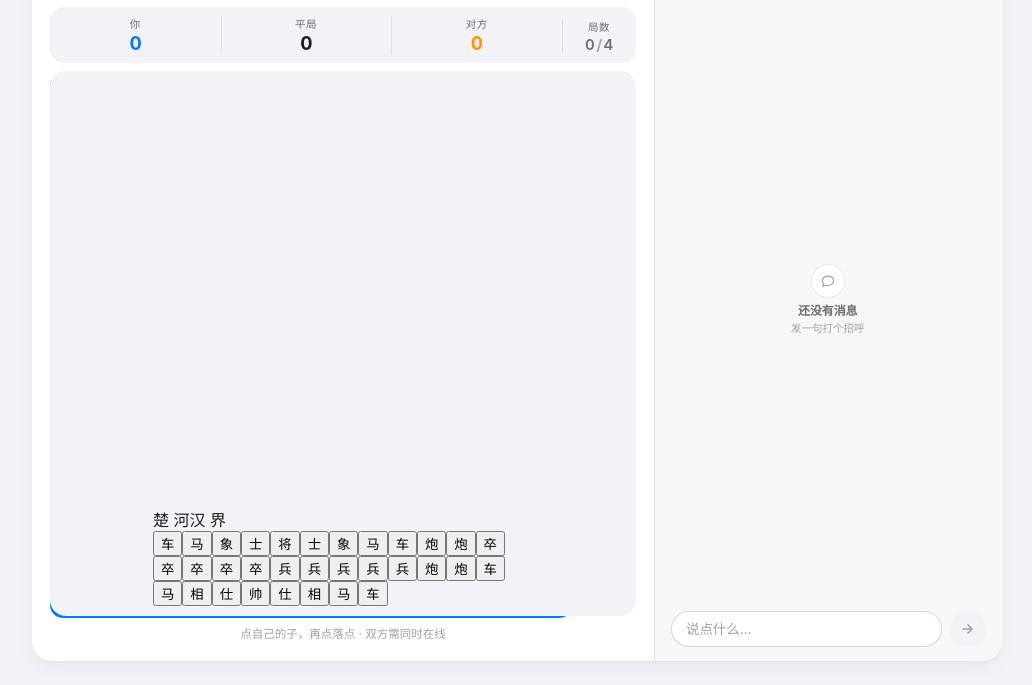
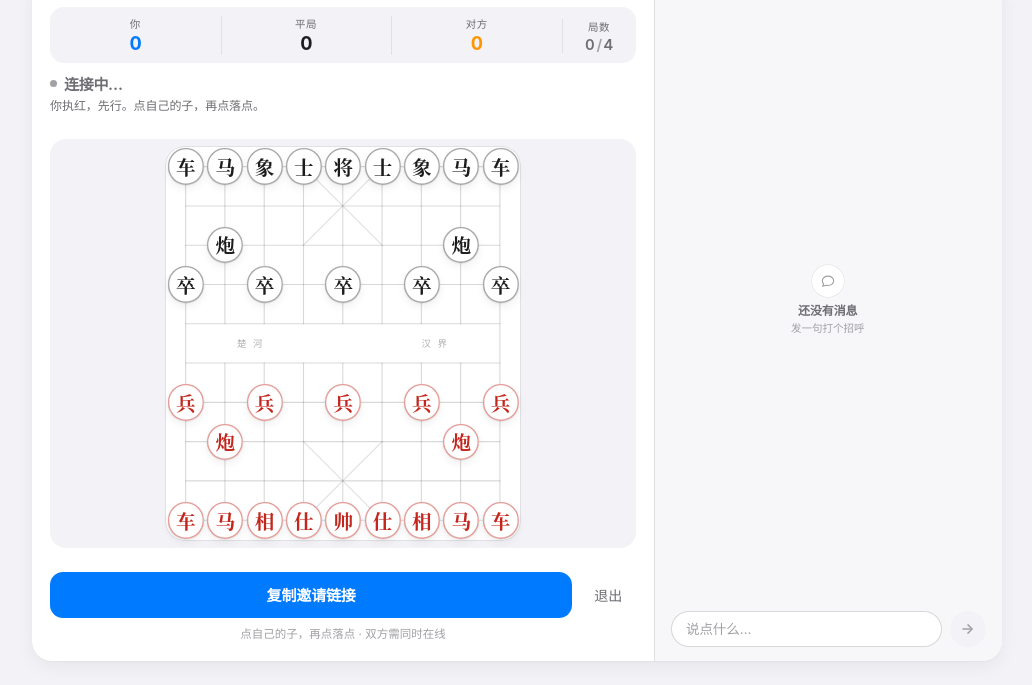
Before and after one commit to coderWangFan/ttt-online, a plain HTML site: page xiangqi.html in a window 1280 px wide. Both pictures are taken after a click on the button "创建房间". Shown: the part 115-800 px from the top of the page, without its empty margins (123-1155 px from the left). Drawn offline with Linux system fonts and the light colour scheme.

Commit message:
deploy theme.css

```diff
--- a/theme.css
+++ b/theme.css
@@ -36,6 +36,13 @@
   --shadow-2: 0 2px 6px rgba(0, 0, 0, .05), 0 20px 44px rgba(0, 0, 0, .09);
 
   --board-bg: #ffffff;
+  --xq-red: #c2261c;
+  --xq-red-ring: rgba(194, 38, 28, .45);
+  --xq-black: #1c1c1e;
+  --xq-black-ring: rgba(28, 28, 30, .38);
+  --xq-piece-bg: #ffffff;
+  --xq-mark: rgba(60, 60, 67, .3);
+  --xq-mark-strong: rgba(60, 60, 67, .45);
   --board-line: rgba(60, 60, 67, .22);
   --board-grid: rgba(60, 60, 67, .2);
   --board-star: rgba(60, 60, 67, .38);
@@ -82,6 +89,13 @@
   --shadow-2: 0 2px 8px rgba(0, 0, 0, .6), 0 22px 48px rgba(0, 0, 0, .55);
 
   --board-bg: #1c1c1e;
+  --xq-red: #ff7a6e;
+  --xq-red-ring: rgba(255, 122, 110, .5);
+  --xq-black: #f2f2f7;
+  --xq-black-ring: rgba(242, 242, 247, .4);
+  --xq-piece-bg: #2c2c2e;
+  --xq-mark: rgba(235, 235, 245, .28);
+  --xq-mark-strong: rgba(235, 235, 245, .45);
   --board-line: rgba(255, 255, 255, .18);
   --board-grid: rgba(255, 255, 255, .24);
   --board-star: rgba(255, 255, 255, .3);
@@ -1052,6 +1066,8 @@ body {
 
 @media (max-width: 899px) and (max-height: 760px) {
   .wrap--game { --board-size: clamp(196px, min(100%, calc(100dvh - 418px)), 380px); }
+  /* 象棋页：底栏 46px + 呼吸位，操作区不能被消息条压住 */
+  .wrap--xq .stage-main { padding: 12px 12px 58px; }
   .stage-main { gap: 9px; padding: 13px 13px 11px; }
   .stage-head { gap: 8px; }
   .game-title { font-size: 19px; }
@@ -1181,3 +1197,168 @@ body {
   from { opacity: 0; }
   to { opacity: 1; }
 }
+
+/* ============================== 中国象棋 ============================== */
+
+/* 棋盘是 9:10（8 × 9 格 + 半格边），比正方棋盘高一点，尺寸单独算 */
+.wrap--xq { --board-size: clamp(190px, min(100%, calc((100dvh - 404px) / 1.12)), 470px); }
+@media (max-width: 899px) and (max-height: 760px) {
+  .wrap--xq { --board-size: clamp(160px, min(100%, calc((100dvh - 408px) / 1.12)), 340px); }
+}
+
+.xq-slot { padding: 8px; }
+
+.xq {
+  position: relative;
+  width: var(--board-size);
+  aspect-ratio: 9 / 10;
+  border-radius: 18px;
+  background: var(--board-bg);
+  box-shadow: 0 0 0 .5px var(--separator-2);
+  touch-action: manipulation;
+  --xq-cell: 40px;
+  transition: background-color .3s var(--ease), box-shadow .3s var(--ease);
+}
+
+.xq-lines {
+  position: absolute;
+  inset: 0;
+  width: 100%;
+  height: 100%;
+  overflow: visible;
+}
+.xq-grid {
+  stroke: var(--board-grid);
+  stroke-width: .028;
+  stroke-linecap: round;
+  transition: stroke .3s var(--ease);
+}
+.xq-palace { stroke-opacity: .8; }
+
+.xq-river {
+  position: absolute;
+  left: 0;
+  right: 0;
+  top: calc(100% / 10 * 4.5);
+  height: calc(100% / 10);
+  display: flex;
+  align-items: center;
+  justify-content: space-between;
+  padding: 0 20%;
+  pointer-events: none;
+  color: var(--label-3);
+  font-size: calc(var(--xq-cell) * .24);
+  letter-spacing: .22em;
+  font-weight: 500;
+  opacity: .85;
+}
+
+.xq-pieces { position: absolute; inset: 0; }
+
+/* 棋子：白瓷小圆片，红黑两色字，没有花哨渐变 */
+.xq-piece {
+  position: absolute;
+  width: calc(var(--xq-cell) * .92);
+  aspect-ratio: 1;
+  transform: translate(-50%, -50%);
+  display: grid;
+  place-items: center;
+  padding: 0;
+  border: 0;
+  border-radius: 50%;
+  background: var(--xq-piece-bg);
+  font: inherit;
+  line-height: 1;
+  cursor: pointer;
+  -webkit-tap-highlight-color: transparent;
+  transition: left .26s var(--ease), top .26s var(--ease),
+              transform .18s var(--ease), box-shadow .18s var(--ease), opacity .2s var(--ease);
+}
+.xq-glyph {
+  font-family: "Songti SC", "STKaiti", "Kaiti SC", "KaiTi", "Noto Serif CJK SC", serif;
+  font-size: calc(var(--xq-cell) * .5);
+  font-weight: 600;
+  letter-spacing: 0;
+  transform: translateY(.01em);
+}
+.xq-piece.is-red {
+  color: var(--xq-red);
+  box-shadow: inset 0 0 0 calc(var(--xq-cell) * .035) var(--xq-red-ring),
+              0 .5px 1.5px rgba(0, 0, 0, .12), 0 4px 9px rgba(0, 0, 0, .06);
+}
+.xq-piece.is-black {
+  color: var(--xq-black);
+  box-shadow: inset 0 0 0 calc(var(--xq-cell) * .035) var(--xq-black-ring),
+              0 .5px 1.5px rgba(0, 0, 0, .12), 0 4px 9px rgba(0, 0, 0, .06);
+}
+.xq-piece:focus-visible { outline: none; box-shadow: 0 0 0 2.5px var(--blue); }
+.xq-piece.is-selected {
+  transform: translate(-50%, -50%) scale(1.07);
+  z-index: 6;
+  box-shadow: 0 0 0 2.5px var(--blue), 0 6px 16px rgba(0, 0, 0, .14);
+}
+.xq-piece.is-check {
+  animation: xqPulse 1.15s var(--ease) infinite;
+  z-index: 5;
+}
+.xq-piece.is-captured {
+  opacity: 0;
+  transform: translate(-50%, -50%) scale(.72);
+  pointer-events: none;
+}
+@keyframes xqPulse {
+  0%, 100% { box-shadow: 0 0 0 2px rgba(255, 59, 48, .28), 0 .5px 1.5px rgba(0, 0, 0, .12); }
+  50% { box-shadow: 0 0 0 4px rgba(255, 59, 48, .16), 0 .5px 1.5px rgba(0, 0, 0, .12); }
+}
+
+/* 可落点：小圆点；能吃子时改成圈住对方子 */
+.xq-dot {
+  position: absolute;
+  width: calc(var(--xq-cell) * .28);
+  aspect-ratio: 1;
+  transform: translate(-50%, -50%);
+  padding: 0;
+  border: 0;
+  border-radius: 50%;
+  background: var(--blue);
+  opacity: .7;
+  cursor: pointer;
+  z-index: 7;
+  -webkit-tap-highlight-color: transparent;
+  transition: transform .16s var(--ease), opacity .16s var(--ease);
+  animation: xqDotIn .18s var(--ease) both;
+}
+.xq-dot:hover { transform: translate(-50%, -50%) scale(1.18); opacity: .95; }
+.xq-dot.is-capture {
+  width: calc(var(--xq-cell) * .94);
+  background: transparent;
+  opacity: .9;
+  box-shadow: inset 0 0 0 2.5px var(--blue);
+}
+@keyframes xqDotIn {
+  from { opacity: 0; transform: translate(-50%, -50%) scale(.6); }
+  to { opacity: .7; transform: translate(-50%, -50%) scale(1); }
+}
+
+/* 上一步的起讫：很轻的一圈 */
+.xq-mark {
+  position: absolute;
+  width: calc(var(--xq-cell) * .9);
+  aspect-ratio: 1;
+  transform: translate(-50%, -50%);
+  border-radius: 50%;
+  pointer-events: none;
+  box-shadow: 0 0 0 1.5px var(--xq-mark);
+  opacity: .55;
+}
+.xq-mark.is-from {
+  width: calc(var(--xq-cell) * .18);
+  background: var(--xq-mark-strong);
+  box-shadow: none;
+  opacity: .8;
+}
+.xq-mark.is-to { box-shadow: 0 0 0 2px var(--xq-mark-strong); opacity: .75; }
+
+@media (prefers-reduced-motion: reduce) {
+  .xq-piece, .xq-dot, .xq-mark { transition: none; animation: none; }
+}
```
